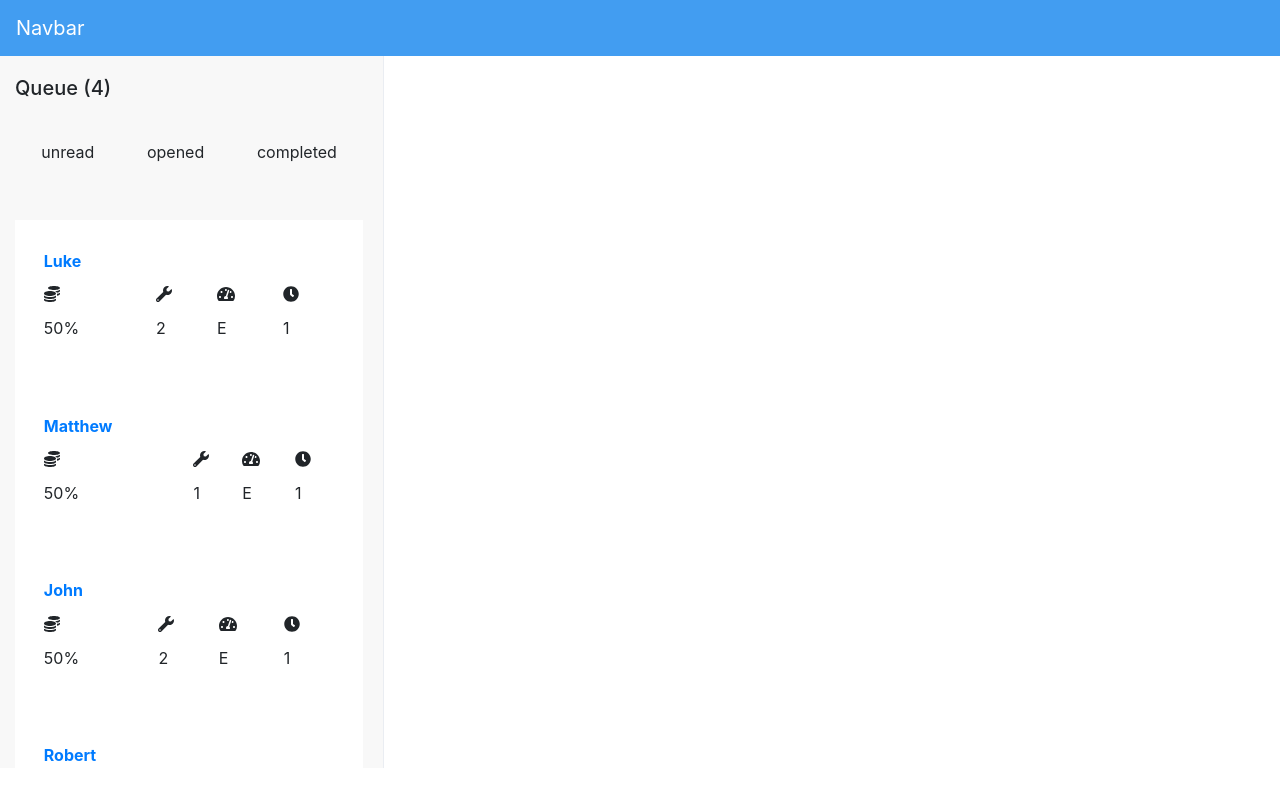
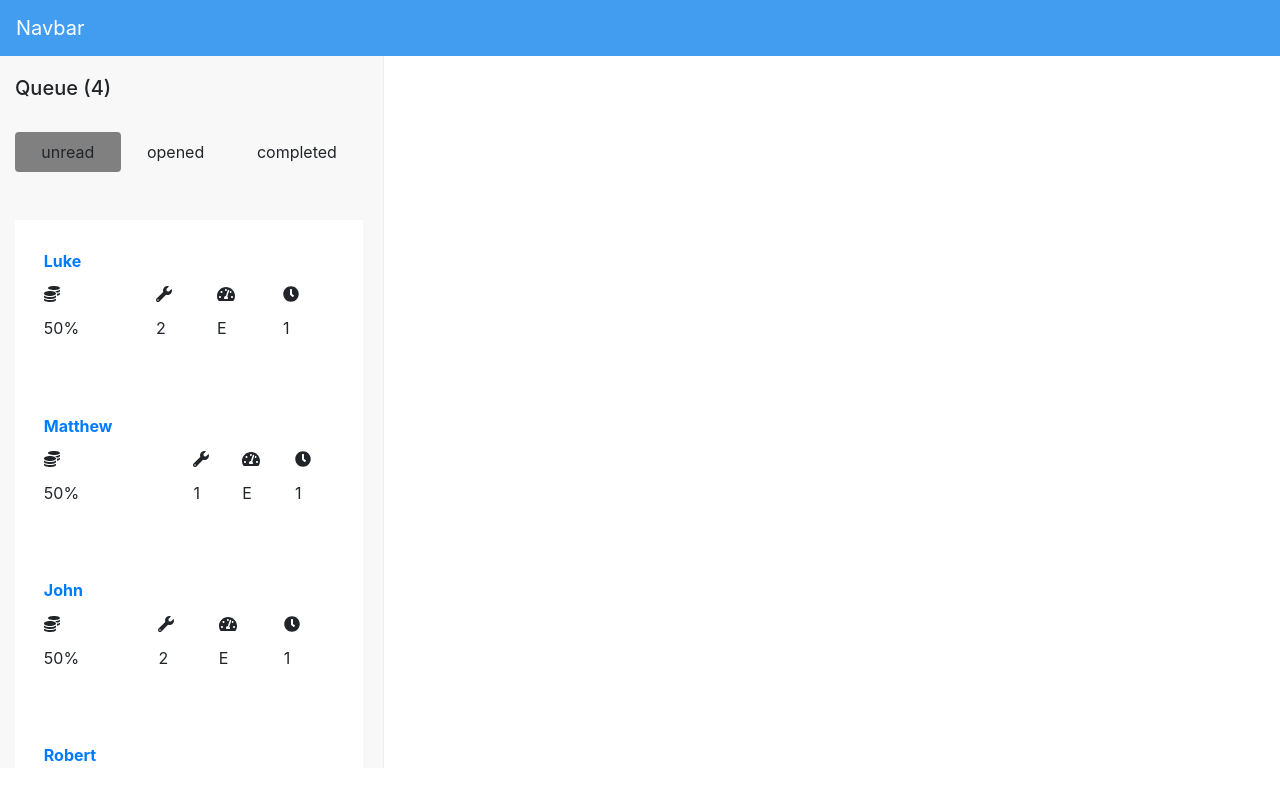
Before and after one commit to pacosw1/FinalProject-Finland, a React (Create React App) app: page / in a window 1280 px wide. In both pictures the pointer is over the link "unread". Built offline with nearby package versions, Linux system fonts and the light colour scheme.

Commit message:
hover for tabs

```diff
--- a/src/App.css
+++ b/src/App.css
@@ -22,6 +22,9 @@ ul {
   width: 100%;
   height: 100%;
   width: 100%;
+}
+a:hover {
+  background-color: grey;
 }
 .btn-group {
   background-color: rgba(0, 123, 237, 0.74) !important;
--- a/src/App.js
+++ b/src/App.js
@@ -36,7 +36,7 @@ class App extends Component {
       itemParts: [],
       currentPart: {},
       selectionState: [],
-      tabState: [0, 0, 0]
+      tabState: [1, 0, 0]
     };
   }
 
```
